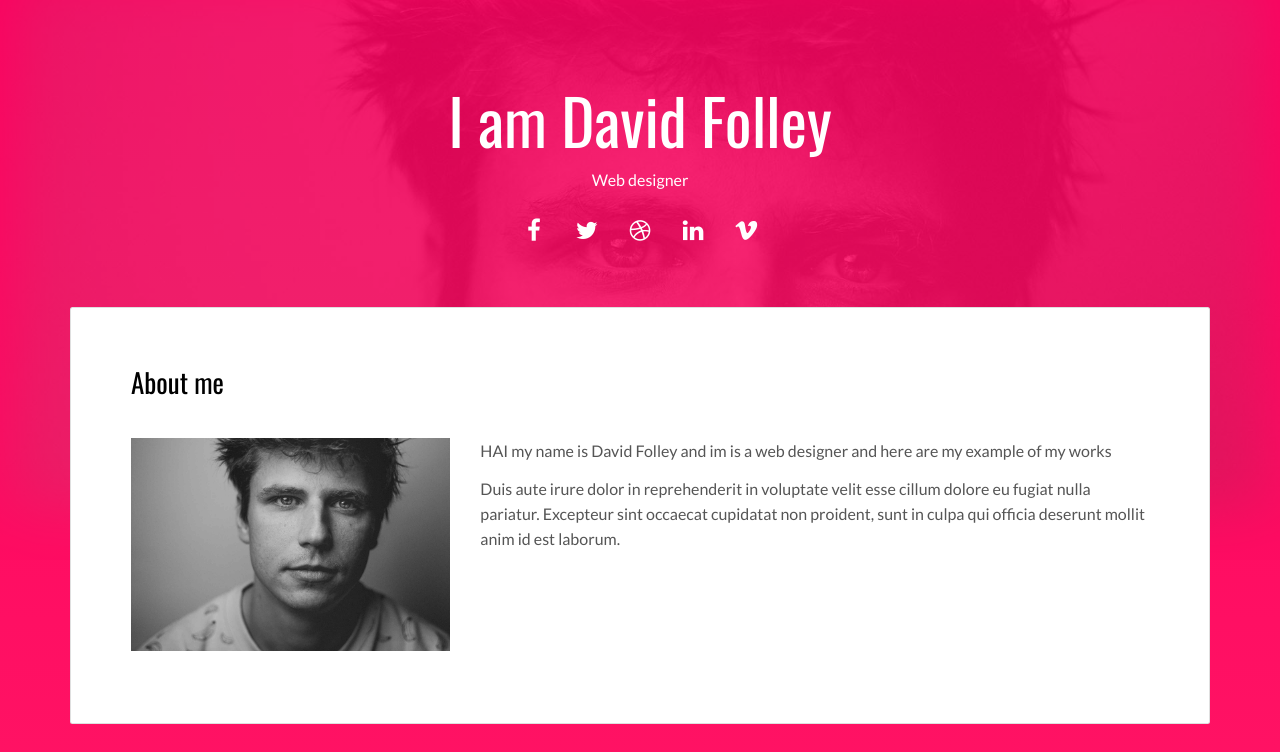
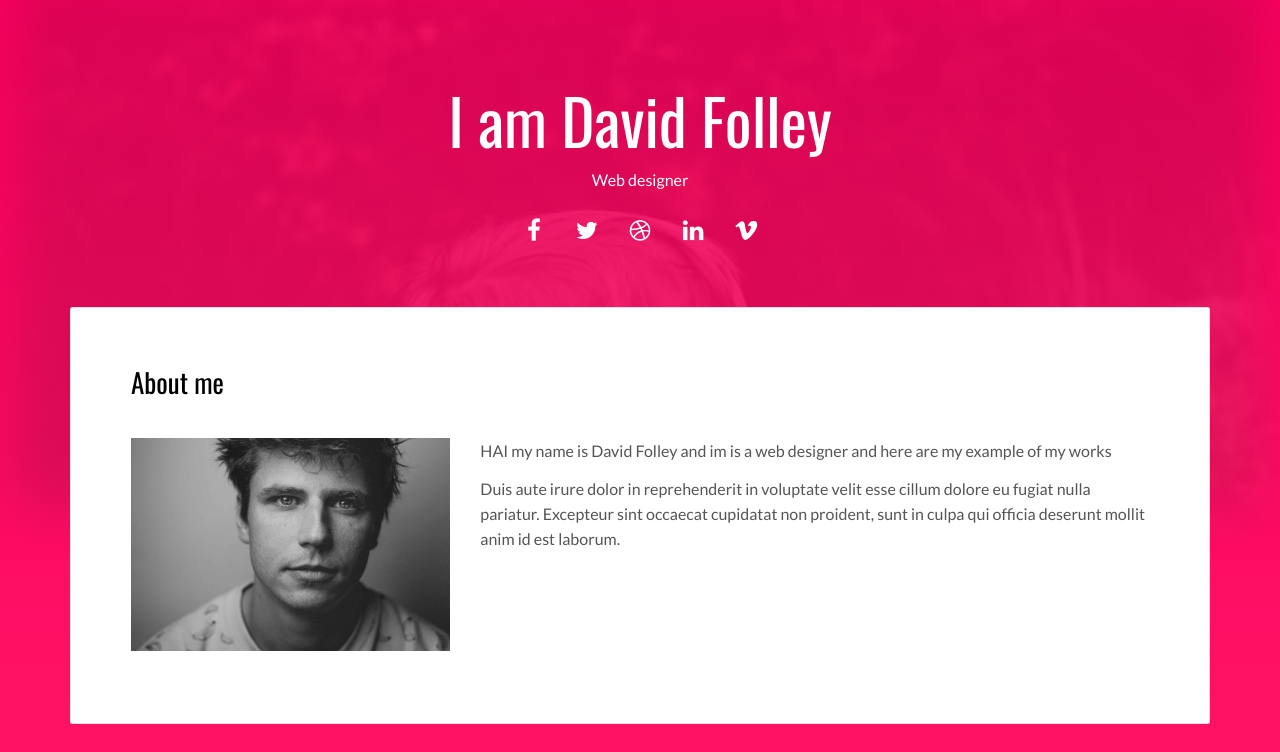
Before and after one commit to vaniarnata/UASManpro, a plain HTML site: page index.html in a window 1280 px wide. Shown: the top 752 px of the page. Drawn offline with nearby package versions, Linux system fonts and the light colour scheme.

```diff
--- a/index.html
+++ b/index.html
@@ -22,7 +22,7 @@
 <body class="">
 
 <!-- Add your content of header -->
-<div class="background-color-layer" style="background-image: url('assets/images/img-01.jpg')"
+<div class="background-color-layer" style="background-image: url('assets/images/img-05.jpg')"
 ></div>
 <main class="content-wrapper">
   <header class="white-text-container section-container">
```
